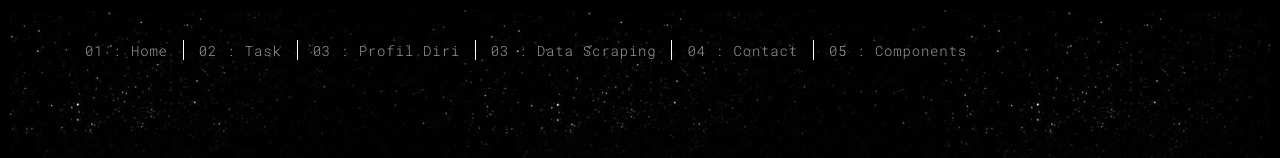
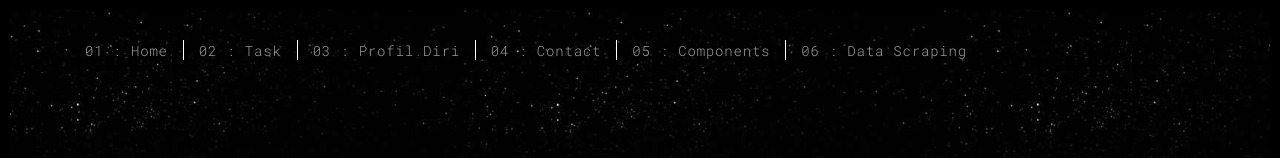
Before and after one commit to rofaul061/rofaul061.github.io, a plain HTML site: page index.html in a window 1280 px wide. Shown: the top 158 px of the page. Drawn offline with Linux system fonts and the light colour scheme.

Commit message:
Update index.html

```diff
--- a/index.html
+++ b/index.html
@@ -40,9 +40,9 @@
           <li><a href="./index.html" title="">01 : Home</a></li>
           <li><a href="./works.html" title="">02 : Task</a></li>
           <li><a href="./about.html" title="">03 : Profil Diri</a></li>
-          <li><a href="./Membaca file json.html" title="">03 : Data Scraping</a></li>
           <li><a href="./contact.html" title="">04 : Contact</a></li>
           <li><a href="./components.html" title="">05 : Components</a></li>
+          <li><a href="./Membaca file json.html" title="">06 : Data Scraping</a></li>
         </ul>
 
 
```
